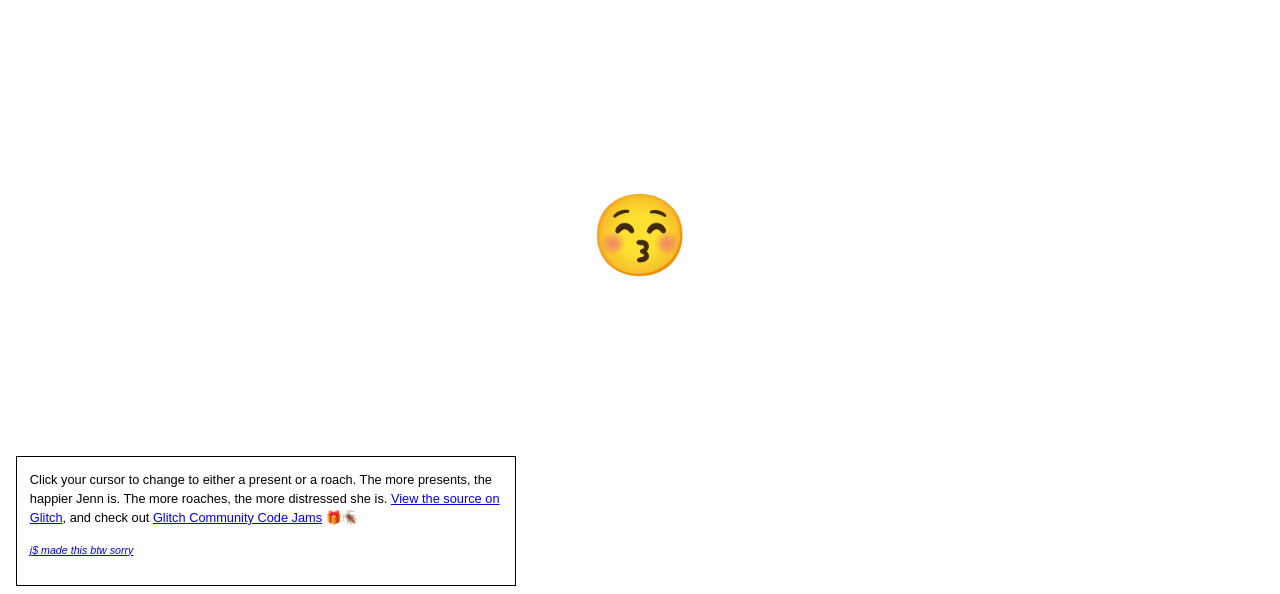
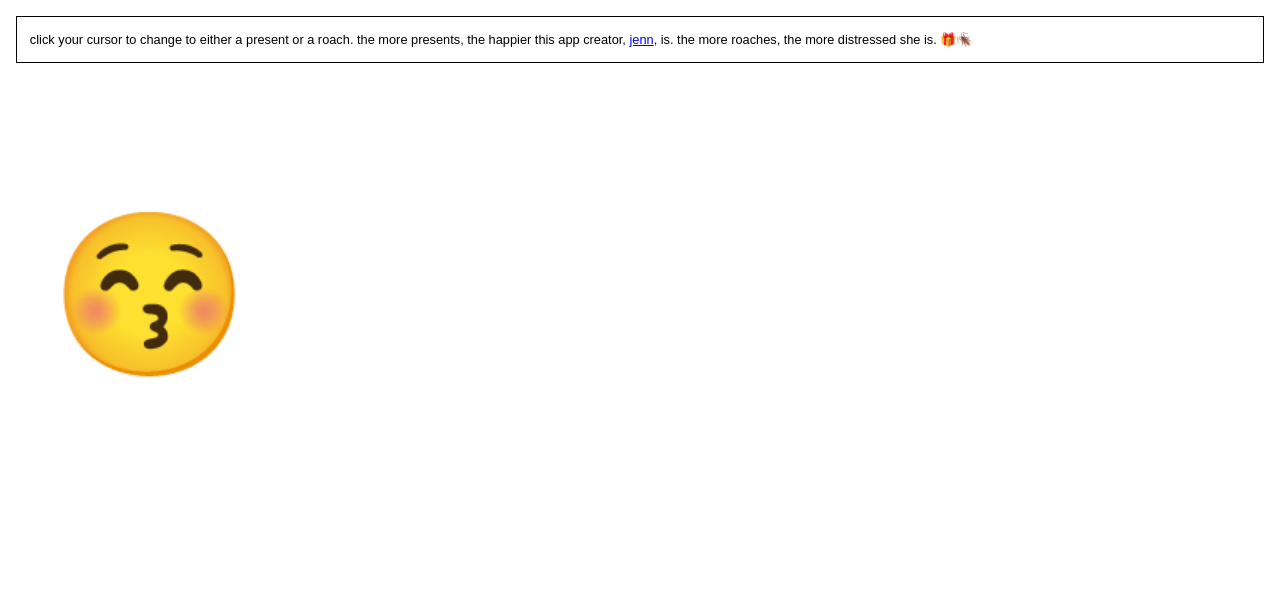
Before and after one commit to jennschiffer/presents-or-bugs, a website: page views/index.html in a window 1280 px wide. Drawn offline with Linux system fonts and the light colour scheme.

Commit message:
fix emoji state location, light styling

```diff
--- a/public/style.css
+++ b/public/style.css
@@ -6,7 +6,9 @@ html {
   font-size: 16px;
 }
 
-*, *:before, *:after {
+*,
+*:before,
+*:after {
   box-sizing: inherit;
 }
 
@@ -18,9 +20,10 @@ body {
 }
 
 #jenn-state {
-  font-size: 5em;
-  text-align: center;
-  padding: 2em;
+  font-size: 10em;
+  position: absolute;
+  top: 175px;
+  left: 50px;
 }
 
 span {
@@ -28,8 +31,7 @@ span {
 }
 
 #info {
-  font-size: .8em;
+  font-size: 0.8em;
   border: 1px solid black;
-  max-width: 500px;
   padding: 1em;
 }
--- a/views/index.html
+++ b/views/index.html
@@ -19,13 +19,10 @@
     <section id="jenn-state">😚</section>
 
     <section id="info">
-      Click your cursor to change to either a present or a roach. The more presents, the happier Jenn is. The more roaches, the more distressed she is. <a href="https://glitch.com/edit/#!/presents-or-bugs">View the source on Glitch</a>, and check out <a href="https://glitch.com/jams">Glitch Community Code Jams</a> 🎁🪳
-
-      <p>
-      <small><em><a href="https://jennschiffer">j$ made this btw sorry</a></em></small>
-    </p>
+      click your cursor to change to either a present or a roach. the more
+      presents, the happier this app creator,
+      <a href="https://jennschiffer.com">jenn</a>, is. the more roaches, the
+      more distressed she is. 🎁🪳
     </section>
-
-
   </body>
 </html>
```
